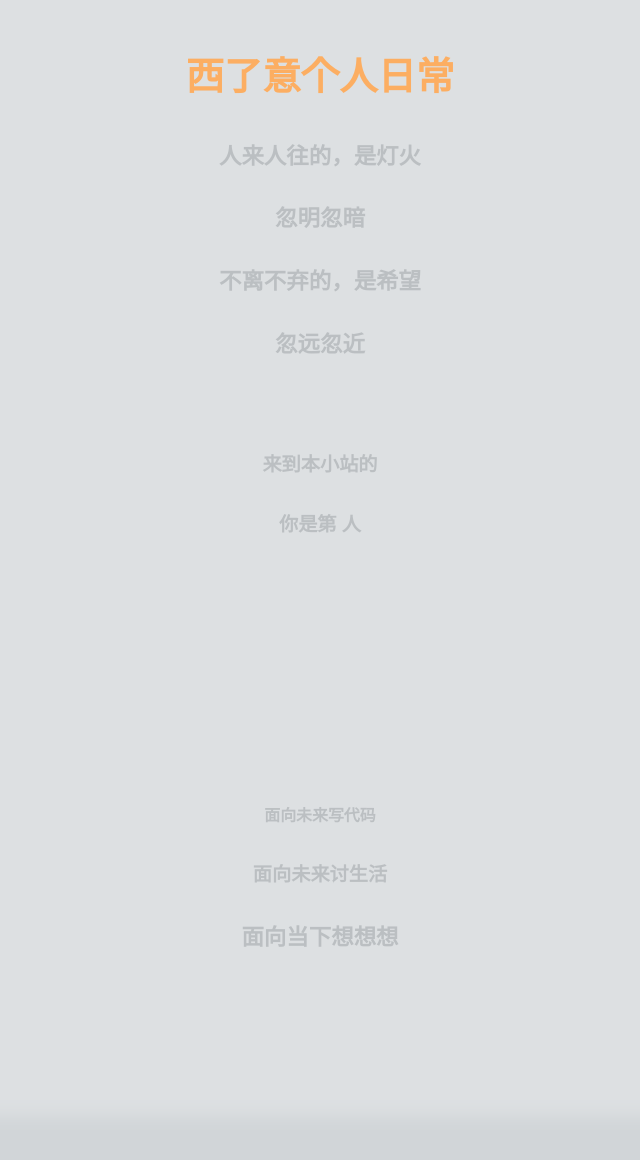
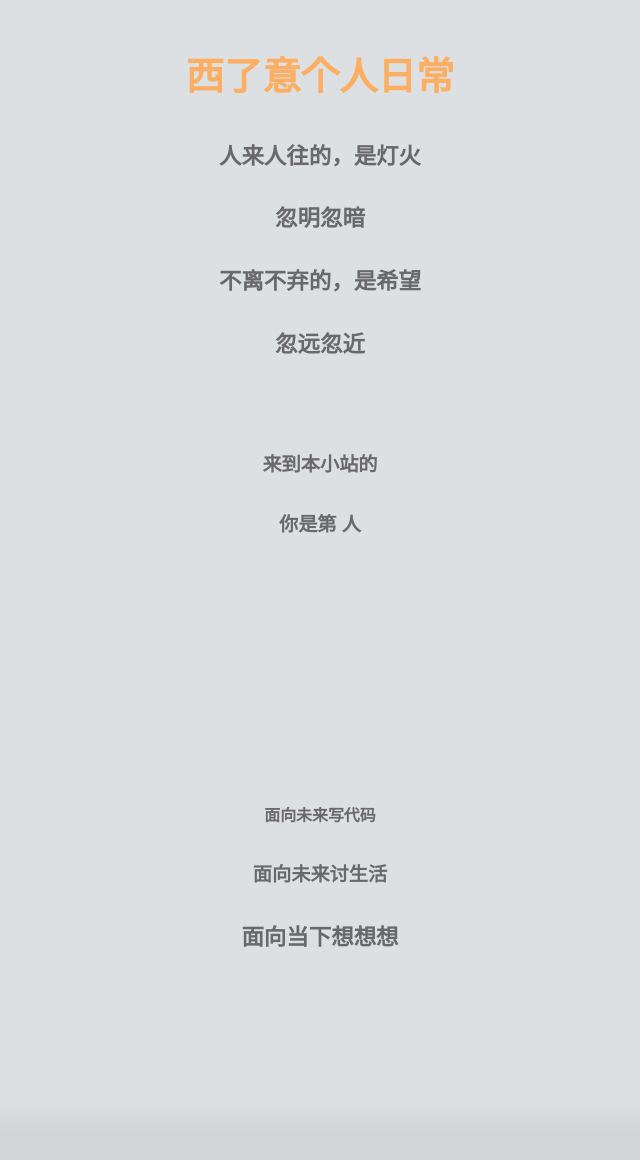
Before and after one commit to xxleyi/xxleyi.github.io, a Jekyll site: the page built from index.html, in a window 1280 px wide. Shown: the whole page, without its empty margins (320-960 px from the left). Built offline with Jekyll 4.4.1, drawn with Linux system fonts in a browser that asks for light colours; comment, search, counter and statistics services are not loaded.

Commit message:
调整主页字体颜色

```diff
--- a/index.html
+++ b/index.html
@@ -3,22 +3,22 @@ layout: default
 title: 西了意
 ---
 
-<h3 style="text-align: center; color: #bbbfc2;">人来人往的，是灯火</h3>
-<h3 style="text-align: center; color: #bbbfc2;">忽明忽暗</h3>
-<h3 style="text-align: center; color: #bbbfc2;">不离不弃的，是希望</h3>
-<h3 style="text-align: center; color: #bbbfc2;">忽远忽近</h3>
+<h3 style="text-align: center; color: #69686d;">人来人往的，是灯火</h3>
+<h3 style="text-align: center; color: #69686d;">忽明忽暗</h3>
+<h3 style="text-align: center; color: #69686d;">不离不弃的，是希望</h3>
+<h3 style="text-align: center; color: #69686d;">忽远忽近</h3>
 <br />
-<h4 style="text-align: center; color: #bbbfc2;">来到本小站的</h4>
-<h4 style="text-align: center; color: #bbbfc2;">你是第 <span id="busuanzi_value_site_uv"></span> 人</h4>
+<h4 style="text-align: center; color: #69686d;">来到本小站的</h4>
+<h4 style="text-align: center; color: #69686d;">你是第 <span id="busuanzi_value_site_uv"></span> 人</h4>
 <br />
 <br />
 <br />
 <br />
 <br />
 <br />
-<h5 style="text-align: center; color: #bbbfc2;">面向未来写代码</h5>
-<h4 style="text-align: center; color: #bbbfc2;">面向未来讨生活</h4>
-<h3 style="text-align: center; color: #bbbfc2;">面向当下想想想</h3>
+<h5 style="text-align: center; color: #69686d;">面向未来写代码</h5>
+<h4 style="text-align: center; color: #69686d;">面向未来讨生活</h4>
+<h3 style="text-align: center; color: #69686d;">面向当下想想想</h3>
 <br />
 <br />
 <br />
```
